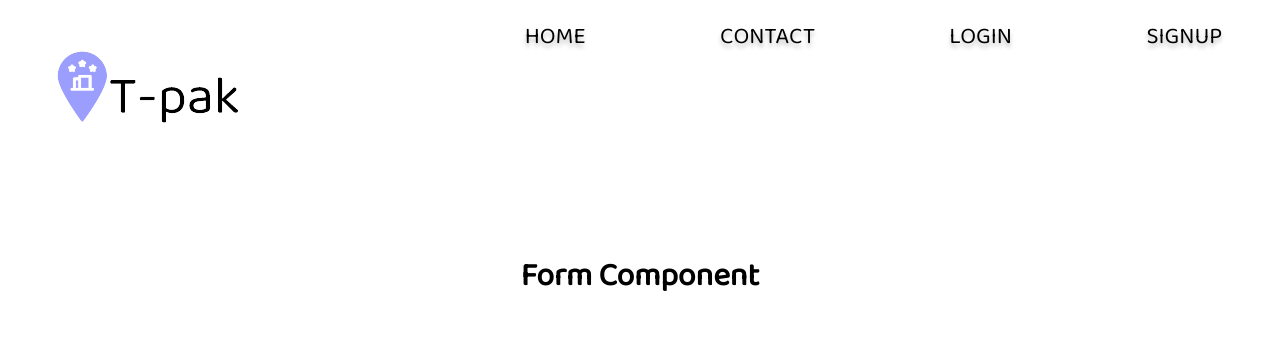
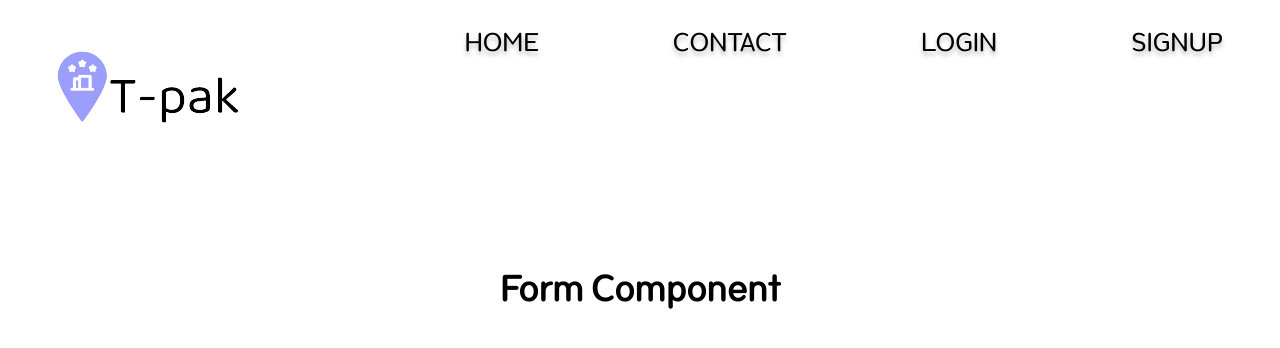
Before and after one commit to mossZmossZ/t-pak, a React (Create React App) app in the folder client/: page /Form in a window 1280 px wide. Shown: the top 348 px of the page. Built offline with nearby package versions, Linux system fonts and the light colour scheme.

Commit message:
font thai update

```diff
--- a/client/src/pages/Formcomponents/Formcomponents.css
+++ b/client/src/pages/Formcomponents/Formcomponents.css
@@ -1,4 +1,12 @@
 @import url('https://fonts.googleapis.com/css2?family=Baloo+Bhai+2&family=Itim&display=swap');
+@font-face {
+    font-family: 'opunregular';
+    src: url('../fonts/opun-webfont.woff2') format('woff2'),
+         url('../fonts/opun-webfont.woff') format('woff');
+    font-weight: normal;
+    font-style: normal;
+    unicode-range: U+0E00–U+0E7F;
+}
 .form_container{
     padding: 5px;
 }
@@ -9,4 +17,5 @@
 
 *{
     font-family: 'Baloo Bhai 2', cursive;
+    font-family: 'opunregular';
 }
```
Also changed, not shown: client/src/pages/fonts/opun-webfont.woff (added), client/src/pages/fonts/opun-webfont.woff2 (added).
